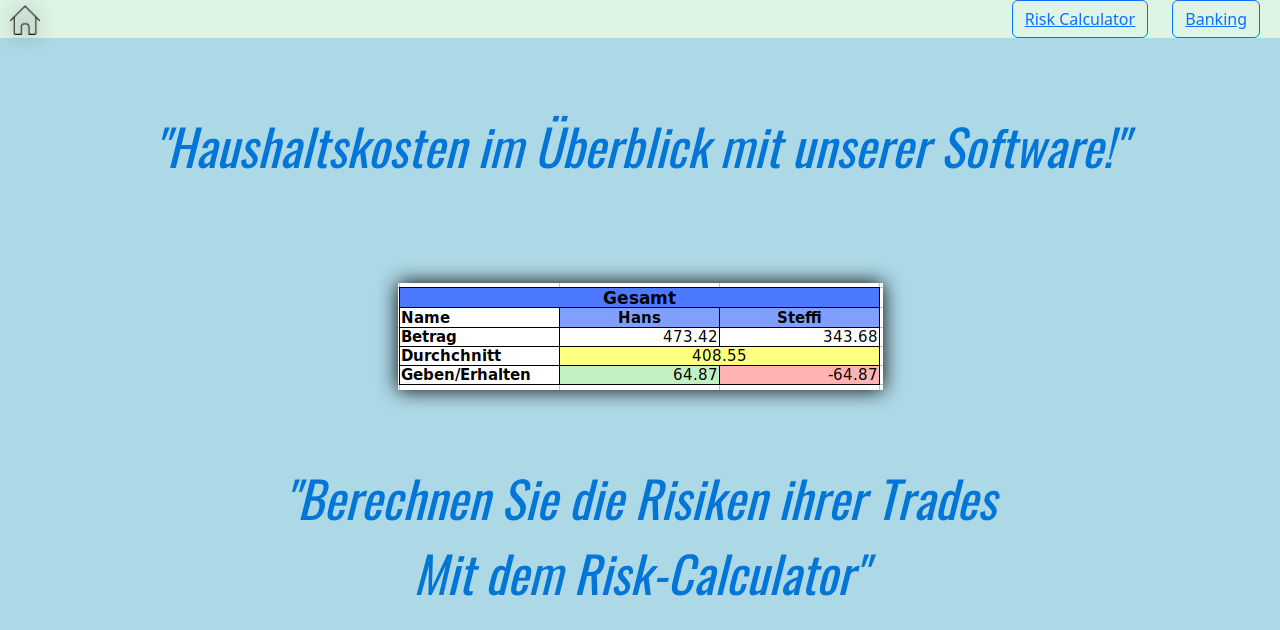
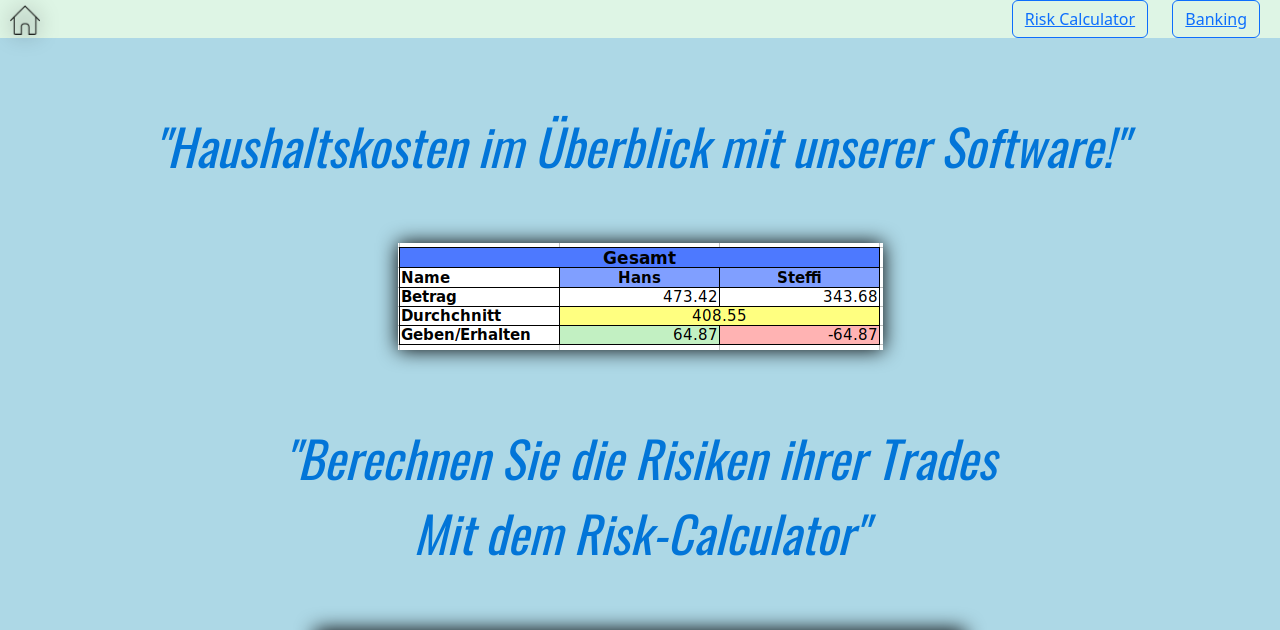
Before and after one commit to PeterEdiger/flask_test_deployment, a Flask app: page / in a window 1280 px wide. Shown: the top 630 px of the page. Run offline with Flask 2, Linux system fonts and the light colour scheme.

Commit message:
home advertisement.

```diff
--- a/templates/home.html
+++ b/templates/home.html
@@ -1,6 +1,5 @@
 {% extends "base.html" %}
-Karriere
-Preise
+
 
 <!---------------------------BODY-------------------------------->
 {% block body %}
@@ -11,7 +10,7 @@ Preise
 
 
 <!---------------------------IMAGE-------------------------------->
-    <div style="margin-top: 100px;text-align: center">
+    <div style="margin-top: 60px;text-align: center">
    <a href="banking"> <img src="../static/images/result_table.png" alt=""></a>
 </div>
 <!---------------------------IMAGE-------------------------------->
```
